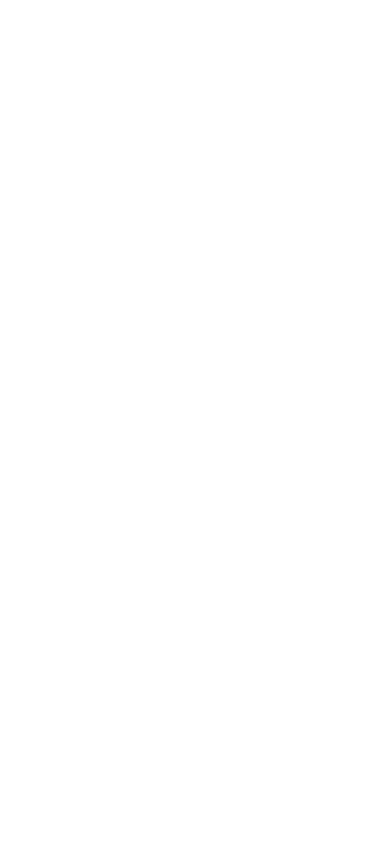
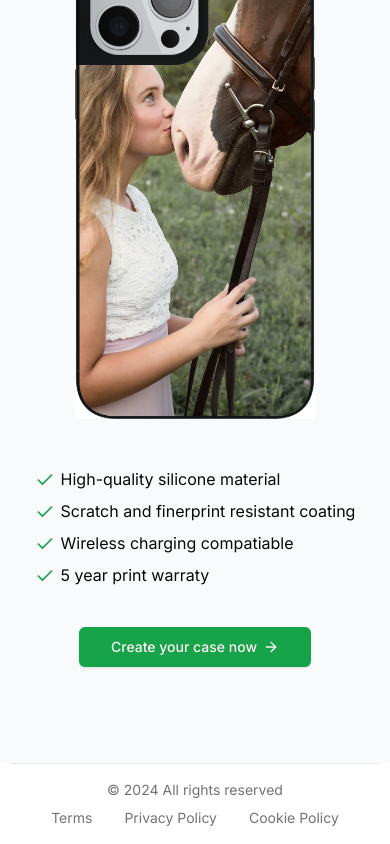
Before and after one commit to jonney2021/E-Commerce-Store-Nextjs, a Next.js app: page / in a window 390 px wide. Shown: the part 4612-5456 px from the top of the page. Before the commit the page ends 3668 px from the top, so only its background shows below. Built offline with nearby package versions, Linux system fonts and the light colour scheme; no server answers.

Commit message:
Finishing landing page

```diff
--- a/src/app/layout.tsx
+++ b/src/app/layout.tsx
@@ -2,6 +2,7 @@
 import { Inter } from "next/font/google";
 import "./globals.css";
 import Navbar from "@/components/Navbar";
+import Footer from "@/components/Footer";
 
 const inter = Inter({ subsets: ["latin"] });
 
@@ -20,6 +21,7 @@
       <body className={inter.className}>
         <Navbar />
         {children}
+        <Footer />
       </body>
     </html>
   );
--- a/src/app/page.tsx
+++ b/src/app/page.tsx
@@ -2,8 +2,10 @@
 import MaxWidthWrapper from "@/components/MaxWidthWrapper";
 import Phone from "@/components/Phone";
 import Reviews from "@/components/Reviews";
-import { Check, Star } from "lucide-react";
+import { buttonVariants } from "@/components/ui/button";
+import { ArrowRight, Check, Star } from "lucide-react";
 import Image from "next/image";
+import Link from "next/link";
 
 export default function Home() {
   return (
@@ -205,6 +207,71 @@
           <Reviews />
         </div>
       </section>
+
+      <section>
+        <MaxWidthWrapper className="py-24">
+          <div className="mb-12 px-6 lg:px-8">
+            <div className="mx-auto max-w-2xl sm:text-center">
+              <h2 className="order-1 mt-2 tracking-tight text-center text-balance !leading-tight font-bold text-5xl md:text-6xl text-gray-900">
+                Upload your photo and get{" "}
+                <span className="relative px-2 bg-green-600 text-white">
+                  your own case{" "}
+                </span>{" "}
+                now
+              </h2>
+            </div>
+          </div>
+
+          <div className="mx-auto max-w-6xl px-6 lg:px-8">
+            <div className="relative flex flex-col items-center md:grid grid-cols-2 gap-40">
+              <img
+                src="/arrow.png"
+                className="absolute top-[25rem] md:top-1/2 -translate-y-1/2 z-10 left-1/2 -translate-x-1/2 rotate-90 md:rotate-0"
+              />
+
+              <div className="relative h-80 md:h-full w-full md:justify-self-end max-w-sm rounded-xl bg-gray-900/5 ring-inset ring-gray-900/10 lg:rounded-2xl">
+                <img
+                  src="/horse.jpg"
+                  className="rounded-md object-cover bg-white shadow-2xl ring-1 ring-gray-900/10 h-full w-full"
+                />
+              </div>
+
+              <Phone className="w-60" imgSrc="/horse_phone.jpg" />
+            </div>
+          </div>
+
+          <ul className="mx-auto mt-12 max-w-porse sm:text-lg space-y-2 w-fit">
+            <li className="w-fit">
+              <Check className="h-5 w-5 text-green-600 inline mr-1.5" />
+              High-quality silicone material
+            </li>
+            <li className="w-fit">
+              <Check className="h-5 w-5 text-green-600 inline mr-1.5" />
+              Scratch and finerprint resistant coating
+            </li>
+            <li className="w-fit">
+              <Check className="h-5 w-5 text-green-600 inline mr-1.5" />
+              Wireless charging compatiable
+            </li>
+            <li className="w-fit">
+              <Check className="h-5 w-5 text-green-600 inline mr-1.5" />5 year
+              print warraty
+            </li>
+
+            <div className="flex justify-center">
+              <Link
+                className={buttonVariants({
+                  size: "lg",
+                  className: "mx-auto mt-8",
+                })}
+                href="/configure/upload"
+              >
+                Create your case now <ArrowRight className="h-4 w-4 ml-1.5" />
+              </Link>
+            </div>
+          </ul>
+        </MaxWidthWrapper>
+      </section>
     </div>
   );
 }
--- /dev/null
+++ b/src/components/Footer.tsx
@@ -0,0 +1,43 @@
+import Link from "next/link";
+import MaxWidthWrapper from "./MaxWidthWrapper";
+
+const Footer = () => {
+  return (
+    <footer className="bg-white h-20 relative">
+      <MaxWidthWrapper>
+        <div className="border-t border-gray-200" />
+        <div className="h-full flex flex-col md:flex-row md:justify-between justify-center items-center">
+          <div className="text-center md:text-left pb-2 md:pb-0">
+            <p className="text-sm text-muted-foreground">
+              &copy; {new Date().getFullYear()} All rights reserved
+            </p>
+          </div>
+
+          <div className="flex items-center justify-center">
+            <div className="flex space-x-8">
+              <Link
+                href="#"
+                className="text-sm text-muted-foreground hover:text-gray-600"
+              >
+                Terms
+              </Link>
+              <Link
+                href="#"
+                className="text-sm text-muted-foreground hover:text-gray-600"
+              >
+                Privacy Policy
+              </Link>
+              <Link
+                href="#"
+                className="text-sm text-muted-foreground hover:text-gray-600"
+              >
+                Cookie Policy
+              </Link>
+            </div>
+          </div>
+        </div>
+      </MaxWidthWrapper>
+    </footer>
+  );
+};
+export default Footer;
```
